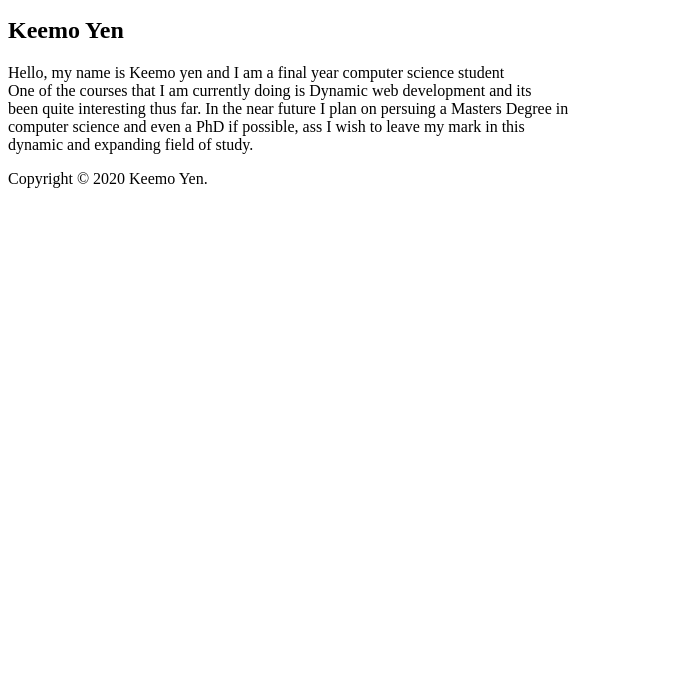
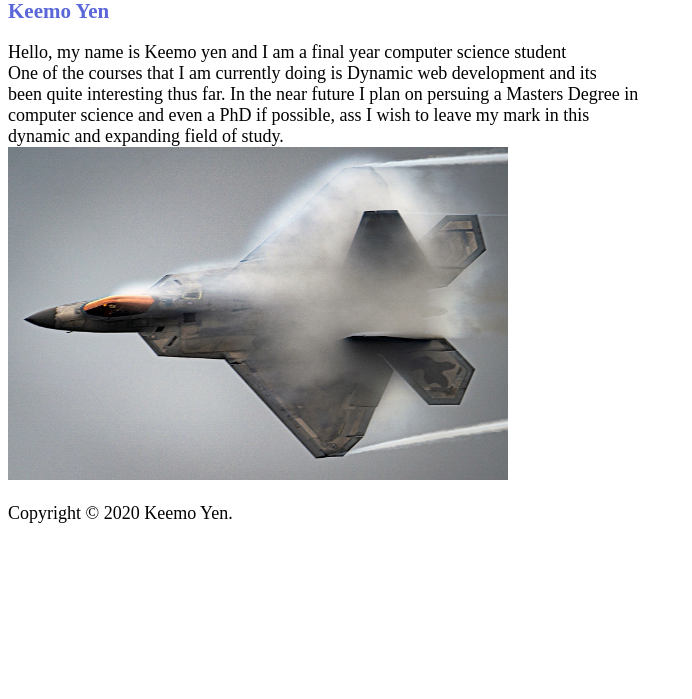
Before and after one commit to keemoYen/info2180-lab1, a plain HTML site: page index.html in a window 1280 px wide. Shown: the part 101-800 px from the top of the page, without its empty margins (0-692 px from the left). Drawn offline with Linux system fonts and the light colour scheme.

Commit message:
index.html

```diff
--- a/index.html
+++ b/index.html
@@ -1,6 +1,7 @@
 <!DOCTYPE html>
 <html lang="en">
 <head>
+	<link href="styles.css" rel="stylesheet" type="text/css">
     <meta charset="UTF-8">
     <meta name="viewport" content="width=devicewidth, initial-scale=1.0">
     <meta http-equiv="X-UA-Compatible" content="ie=edge">
@@ -17,7 +18,8 @@
 	 	One of the courses that I am currently doing is Dynamic web development and its<br>
 		been quite interesting thus far. In the near future I plan on persuing a Masters Degree in<br>
 		computer science and even a PhD if possible, ass I wish to leave my mark in this<br>
-		dynamic and expanding field of study.
+		dynamic and expanding field of study.<br>
+		<img src="f-22-raptor.jpg" alt="F-22 Raptor" width="500">
 	 </p>
  </main>
  <footer>
```
Also changed, not shown: f-22-raptor.jpg (added).
